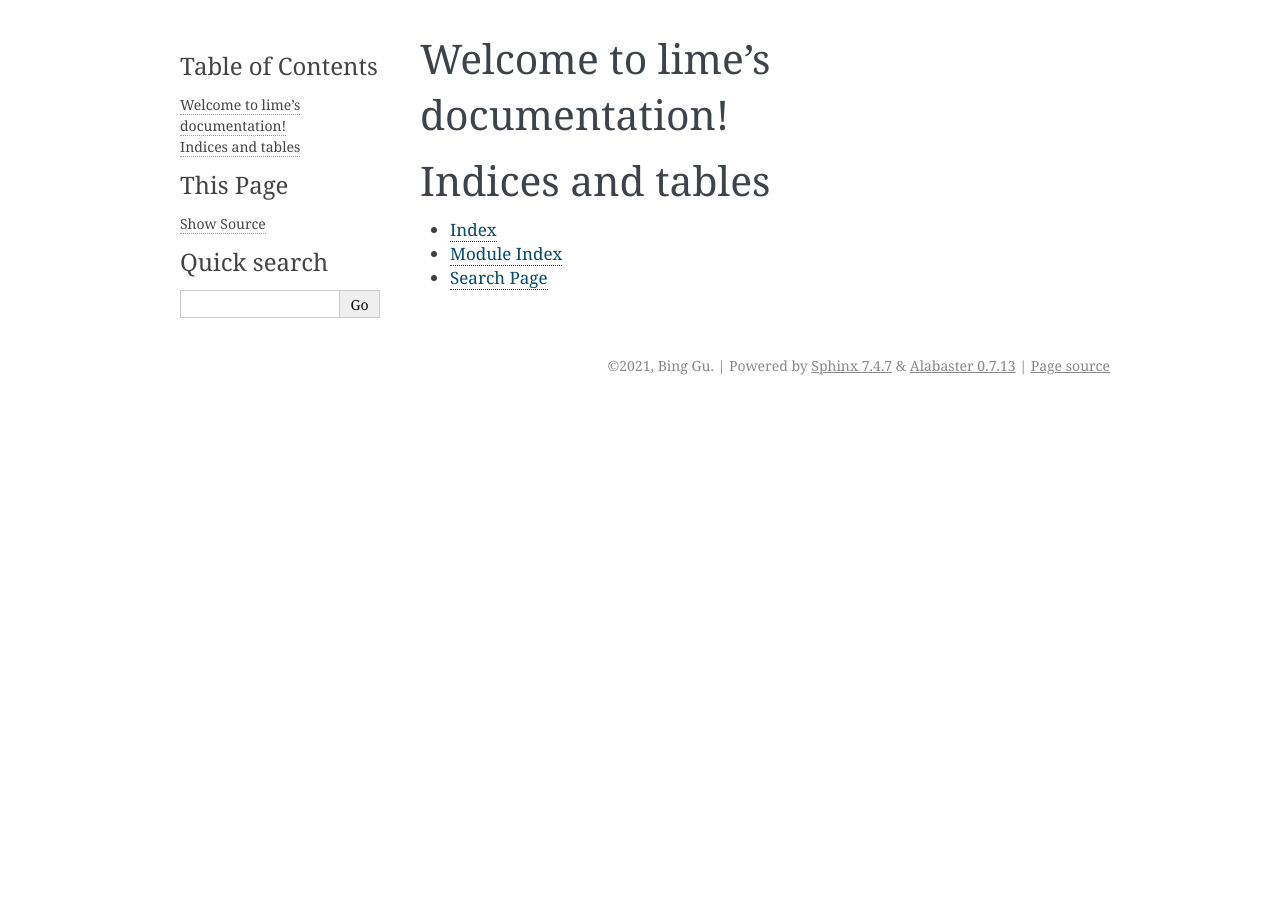
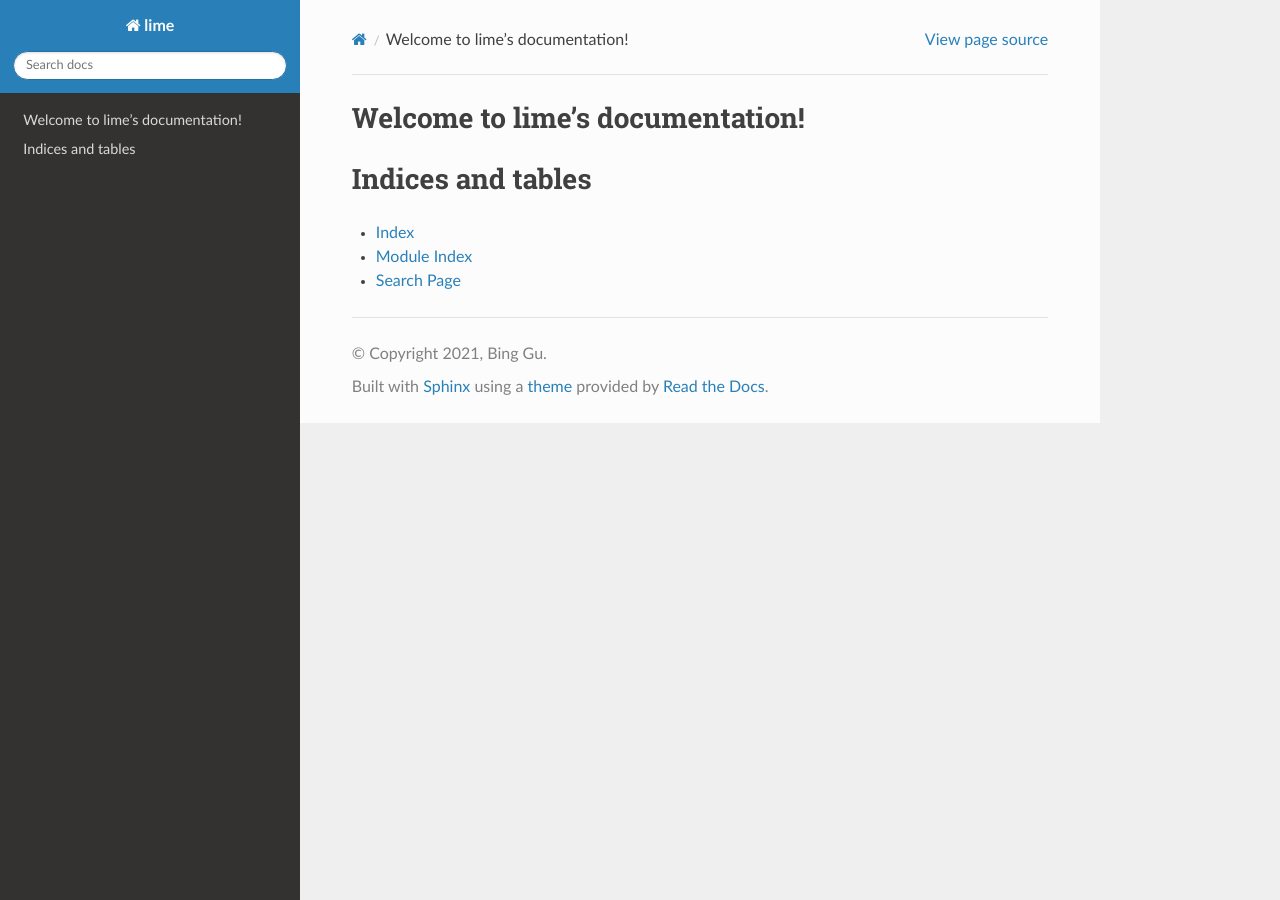
Before and after one commit to binggu56/lime, a Sphinx documentation site: the page built from docs/source/index.rst, in a window 1280 px wide. Built offline with Sphinx 7.4.7 and the Read the Docs theme 2.0.0, drawn with Linux system fonts in a browser that asks for light colours.

Commit message:
Update conf.py

```diff
--- a/docs/source/conf.py
+++ b/docs/source/conf.py
@@ -10,9 +10,9 @@
 # add these directories to sys.path here. If the directory is relative to the
 # documentation root, use os.path.abspath to make it absolute, like shown here.
 #
-# import os
-# import sys
-# sys.path.insert(0, os.path.abspath('.'))
+import os
+import sys
+sys.path.insert(0, os.path.abspath('../../lime/'))
 
 
 # -- Project information -----------------------------------------------------
@@ -47,7 +47,7 @@
 # The theme to use for HTML and HTML Help pages.  See the documentation for
 # a list of builtin themes.
 #
-html_theme = 'alabaster'
+html_theme = 'sphinx_rtd_theme'
 
 # Add any paths that contain custom static files (such as style sheets) here,
 # relative to this directory. They are copied after the builtin static files,
```
